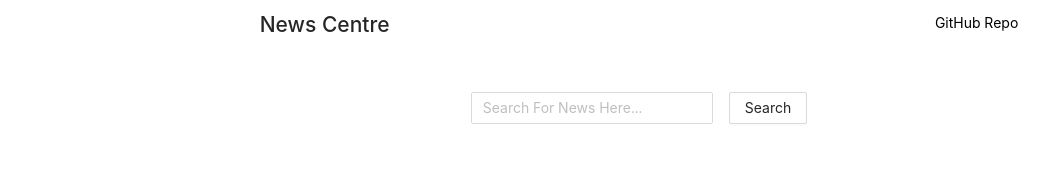
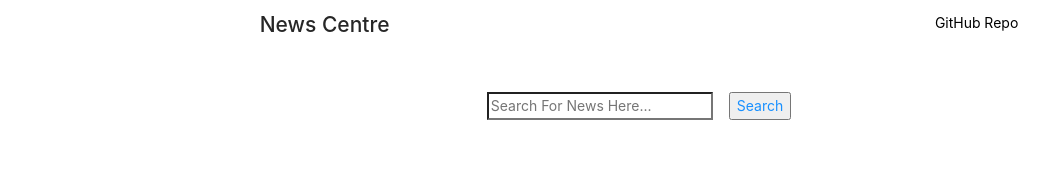
Before and after one commit to nawed2611/News-Centre, a React (Create React App) app: page / in a window 1280 px wide. Shown: the top 176 px of the page, without its empty margins (1-1050 px from the left). Built offline with nearby package versions, Linux system fonts and the light colour scheme; no server answers.

Commit message:
Add milligram configuration

```diff
--- a/src/App.js
+++ b/src/App.js
@@ -3,9 +3,8 @@ import { BrowserRouter as Router, Routes, Route, Link } from 'react-router-dom';
 import Navbar from './Components/Navbar';
 import Home from './Pages/Home';
 import Search from './Pages/Search';
-import { Input, Button } from 'antd';
 import "./Styles/search-style.css";
-import './App.css';
+
 
 function App() {
 
@@ -29,8 +28,8 @@ function App() {
 
         <div className="searchbar">
           <form className="searchbar-div" onSubmit={handleSubmit}>
-            <Input type="text" placeholder="Search For News Here..." value={value} onChange={handleChange} />
-            <Link to="/search"><Button type="submit">Search</Button></Link>
+            <input type="text" placeholder="Search For News Here..." value={value} onChange={handleChange} />
+            <Link to="/search"><button type="submit">Search</button></Link>
           </form>
         </div>
 
```
